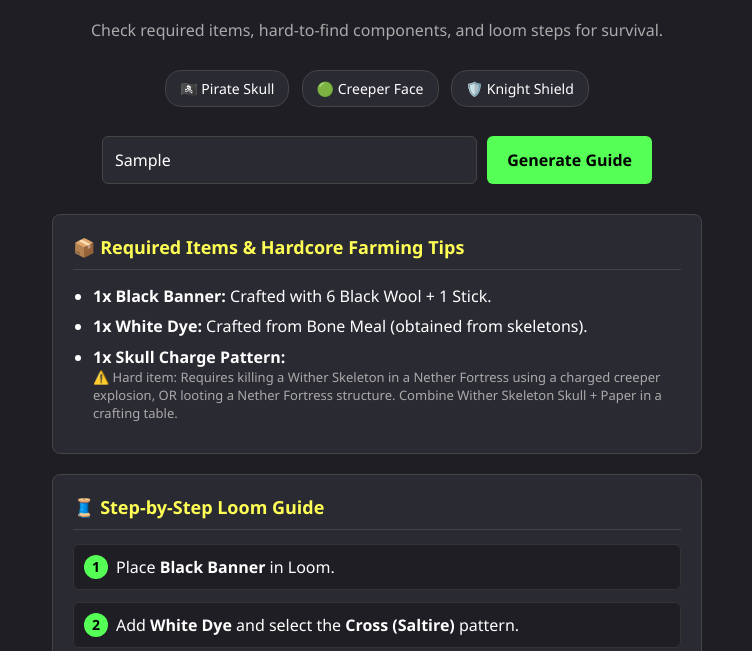
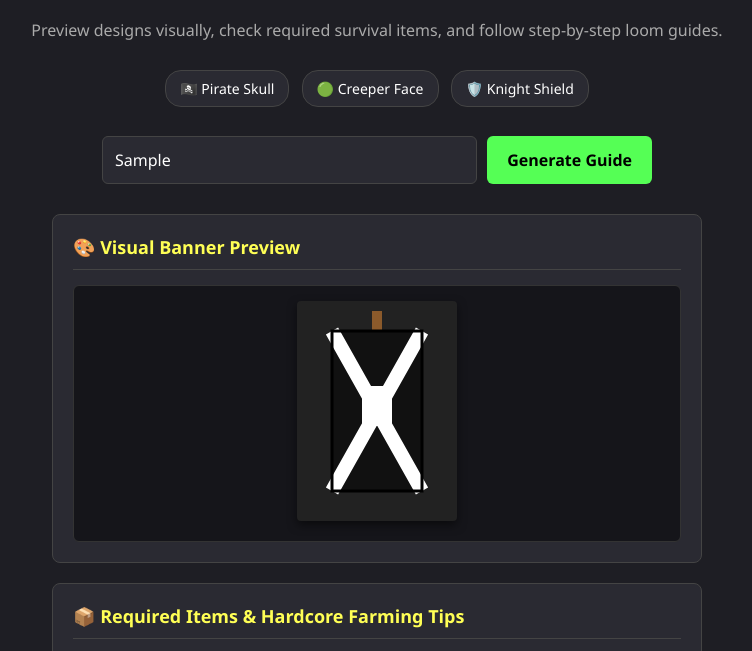
Before and after one commit to jhasie725/custom-banner, a plain HTML site: page index.html in a window 1280 px wide. Both pictures are taken after typing "Sample" into the empty fields and a click on the button "Generate Guide". Shown: the part 87-738 px from the top of the page, without its empty margins (263-1015 px from the left). Drawn offline with Linux system fonts and the light colour scheme.

Commit message:
Implement visual banner preview and update tagline
Added visual banner preview functionality and updated tagline.

```diff
--- a/index.html
+++ b/index.html
@@ -24,6 +24,10 @@
         .card { background: #2a2a32; padding: 20px; border-radius: 8px; border: 1px solid #444; margin-bottom: 20px; }
         .card h2 { margin-top: 0; color: #ffff55; border-bottom: 1px solid #444; padding-bottom: 10px; font-size: 18px; }
 
+        /* Canvas Preview Styling */
+        .preview-container { text-align: center; background: #15151a; padding: 15px; border-radius: 6px; border: 1px solid #333; }
+        canvas { background: #222; border-radius: 4px; box-shadow: 0 4px 10px rgba(0,0,0,0.5); }
+
         .warning-box { background: #3a2a1a; border-left: 4px solid #ffaa00; padding: 12px; margin-bottom: 15px; border-radius: 4px; display: none; font-size: 14px; }
 
         ul { padding-left: 20px; margin: 10px 0; }
@@ -37,7 +41,7 @@
 <body>
 
     <h1>Hardcore Banner Designer</h1>
-    <p class="tagline">Check required items, hard-to-find components, and loom steps for survival.</p>
+    <p class="tagline">Preview designs visually, check required survival items, and follow step-by-step loom guides.</p>
 
     <div class="quick-chips">
         <span class="chip" onclick="quickSearch('pirate')">🏴‍☠️ Pirate Skull</span>
@@ -57,6 +61,13 @@
         </div>
 
         <div class="card">
+            <h2>🎨 Visual Banner Preview</h2>
+            <div class="preview-container">
+                <canvas id="bannerCanvas" width="160" height="220"></canvas>
+            </div>
+        </div>
+
+        <div class="card">
             <h2>📦 Required Items & Hardcore Farming Tips</h2>
             <div id="materialsList"></div>
         </div>
@@ -72,6 +83,9 @@
         const bannerDatabase = {
             "pirate": {
                 name: "Pirate Skull & Crossbones",
+                baseColor: "#111111", // Black banner
+                patternColor: "#FFFFFF", // White dye
+                type: "skull",
                 exceededLimit: false,
                 materials: [
                     "<strong>1x Black Banner:</strong> Crafted with 6 Black Wool + 1 Stick.",
@@ -86,10 +100,13 @@
             },
             "creeper": {
                 name: "Creeper Face Banner",
+                baseColor: "#55FF55", // Lime banner
+                patternColor: "#111111", // Black dye
+                type: "creeper",
                 exceededLimit: false,
                 materials: [
-                    "<strong>1x Lime Banner:</strong> Crafted with 6 Lime Wool (Green Dye + White Dye on wool) + 1 Stick.",
-                    "<strong>1x Black Dye:</strong> Dropped by squids or crafted from ink sacs/wither roses.",
+                    "<strong>1x Lime Banner:</strong> Crafted with 6 Lime Wool + 1 Stick.",
+                    "<strong>1x Black Dye:</strong> Dropped by squids or crafted from ink sacs.",
                     "<strong>1x Creeper Charge Pattern:</strong> <span class='farming-tip'>⚠️ Hard item: Obtain a Creeper Head by killing a creeper with a charged creeper explosion. Combine Creeper Head + Paper in a crafting table.</span>"
                 ],
                 steps: [
@@ -99,9 +116,12 @@
             },
             "shield": {
                 name: "Knight Shield Emblem",
+                baseColor: "#3333FF", // Blue banner
+                patternColor: "#FFFF55", // Yellow dye
+                type: "shield",
                 exceededLimit: false,
                 materials: [
-                    "<strong>1x Blue Banner:</strong> Crafted with 6 Blue Wool (Lapis Lazuli + Wool) + 1 Stick.",
+                    "<strong>1x Blue Banner:</strong> Crafted with 6 Blue Wool + 1 Stick.",
                     "<strong>Yellow Dye & White Dye & Red Dye:</strong> <span class='farming-tip'>Gathered from Dandelions/Sunflowers (Yellow), Bone Meal (White), and Poppies/Beetroot (Red).</span>"
                 ],
                 steps: [
@@ -118,6 +138,58 @@
             generateBanner();
         }
 
+        function drawBannerCanvas(baseColor, patternColor, type) {
+            const canvas = document.getElementById('bannerCanvas');
+            const ctx = canvas.getContext('2d');
+
+            // Clear canvas
+            ctx.clearRect(0, 0, canvas.width, canvas.height);
+
+            // Draw pole / backdrop hook
+            ctx.fillStyle = "#8b5a2b";
+            ctx.fillRect(75, 10, 10, 30);
+
+            // Draw Banner Cloth Base
+            ctx.fillStyle = baseColor;
+            ctx.fillRect(35, 30, 90, 160);
+
+            // Draw patterns based on type
+            if (type === "skull") {
+                // Draw cross saltire
+                ctx.strokeStyle = patternColor;
+                ctx.lineWidth = 14;
+                ctx.beginPath();
+                ctx.moveTo(35, 30); ctx.lineTo(125, 190);
+                ctx.moveTo(125, 30); ctx.lineTo(35, 190);
+                ctx.stroke();
+
+                // Draw skull center box
+                ctx.fillStyle = patternColor;
+                ctx.fillRect(65, 85, 30, 40);
+            } else if (type === "creeper") {
+                // Draw creeper face placeholder representation
+                ctx.fillStyle = patternColor;
+                ctx.fillRect(55, 60, 50, 70); // Head outline
+                // Cut out eyes/mouth with base color
+                ctx.fillStyle = baseColor;
+                ctx.fillRect(65, 75, 10, 15); // Left eye
+                ctx.fillRect(85, 75, 10, 15); // Right eye
+                ctx.fillRect(72, 95, 16, 20); // Nose/mouth
+            } else if (type === "shield") {
+                // Left stripe
+                ctx.fillStyle = patternColor;
+                ctx.fillRect(35, 30, 30, 160);
+                // Center cross
+                ctx.fillStyle = "#FF5555";
+                ctx.fillRect(35, 95, 90, 30);
+            }
+
+            // Draw border outline around banner cloth
+            ctx.strokeStyle = "#000000";
+            ctx.lineWidth = 3;
+            ctx.strokeRect(35, 30, 90, 160);
+        }
+
         function generateBanner() {
             const query = document.getElementById('userInput').value.toLowerCase().trim();
             const resultDiv = document.getElementById('result');
@@ -131,6 +203,9 @@
             const data = bannerDatabase[key];
 
             warningDiv.style.display = data.exceededLimit ? 'block' : 'none';
+
+            // Draw visual preview on HTML5 Canvas
+            drawBannerCanvas(data.baseColor, data.patternColor, data.type);
 
             let matHTML = "<ul>";
             data.materials.forEach(item => {
```
